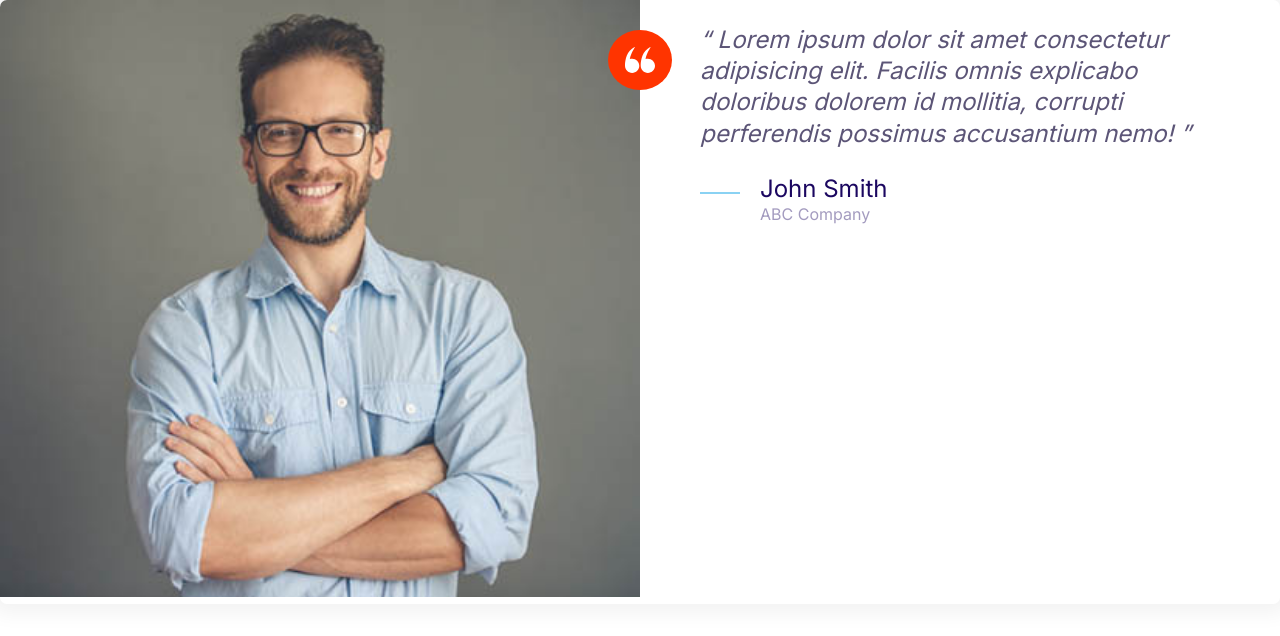
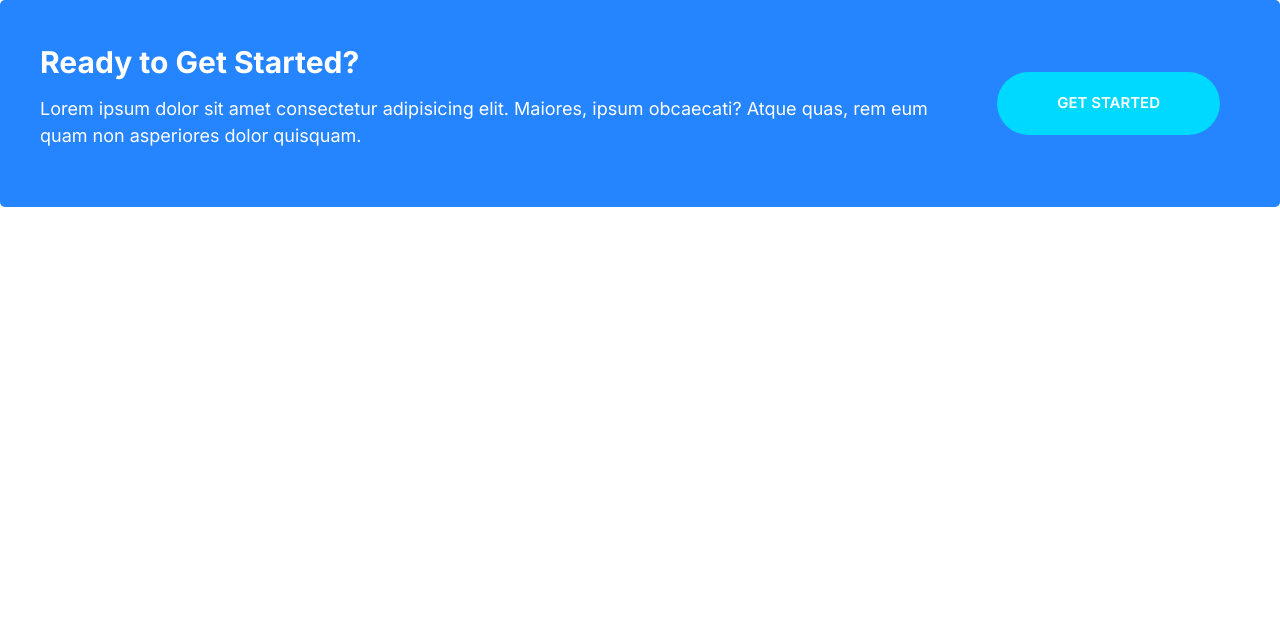
Before and after one commit to dan-jon32/moshify, a plain HTML site: page index.html in a window 1280 px wide. Drawn offline with Linux system fonts and the light colour scheme.

Commit message:
Build Callout Component.

```diff
--- a/css/styles.css
+++ b/css/styles.css
@@ -239,6 +239,11 @@
 .btn--outline:hover {
   background: var(--color-headings);
   color: #fff;
+}
+
+.btn--stretched {
+  padding-left: 6rem;
+  padding-right: 6rem;
 }
 
 .btn--accent {
@@ -489,3 +494,43 @@
     margin-left: 6rem;
   }
 }
+
+/* Callouts */
+.callout {
+  border-radius: 5px;
+  padding: 4rem;
+}
+
+.callout--primary {
+  background: var(--color-primary);
+  color: #fff;
+}
+
+.callout__heading {
+  color: #fff;
+  font-size: 3rem;
+
+  margin-top: 0;
+}
+.callout__content {
+  text-align: center;
+}
+
+.callout .btn {
+  justify-self: center;
+  align-self: center;
+}
+
+@media screen and (min-width: 768px) {
+  .callout .grid--1x2 {
+    grid-template-columns: 1fr auto;
+  }
+  .callout__content {
+    text-align: left;
+  }
+
+  .callout .btn {
+    justify-self: start;
+    margin: 0 2rem;
+  }
+}
--- a/index.html
+++ b/index.html
@@ -15,36 +15,17 @@
     />
   </head>
   <body>
-    <div class="card testimonial">
+    <div class="callout callout--primary">
       <div class="grid grid--1x2">
-        <div class="testimonial__image">
-          <img src="./images/testimonial.jpg" alt="A happy, smiling customer" />
-          <span class="icon-container icon-container--accent">
-            <svg class="icon icon--white icon--small">
-              <use xlink:href="./images/sprite.svg#quotes"></use>
-            </svg>
-          </span>
+        <div class="callout__content">
+          <h2 class="callout__heading">Ready to Get Started?</h2>
+          <p>
+            Lorem ipsum dolor sit amet consectetur adipisicing elit. Maiores,
+            ipsum obcaecati? Atque quas, rem eum quam non asperiores dolor
+            quisquam.
+          </p>
         </div>
-        <blockquote class="quote">
-          <p class="quote__text">
-            Lorem ipsum dolor sit amet consectetur adipisicing elit. Facilis
-            omnis explicabo doloribus dolorem id mollitia, corrupti perferendis
-            possimus accusantium nemo!
-          </p>
-          <footer>
-            <div class="media">
-              <div class="media__image">
-                <svg class="icon icon--primary quote__line">
-                  <use xlink:href="./images/sprite.svg#line"></use>
-                </svg>
-              </div>
-              <div class="media__body">
-                <h3 class="media__title quote__author">John Smith</h3>
-                <p class="quote__organisation">ABC Company</p>
-              </div>
-            </div>
-          </footer>
-        </blockquote>
+        <a href="" class="btn btn--secondary btn--stretched">Get Started</a>
       </div>
     </div>
   </body>
```
